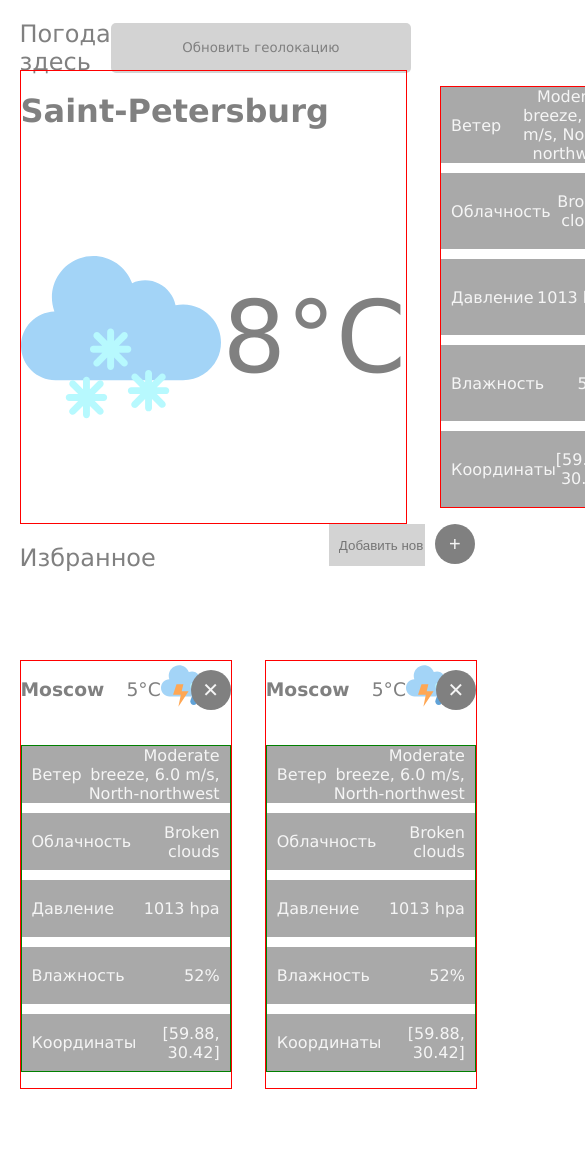
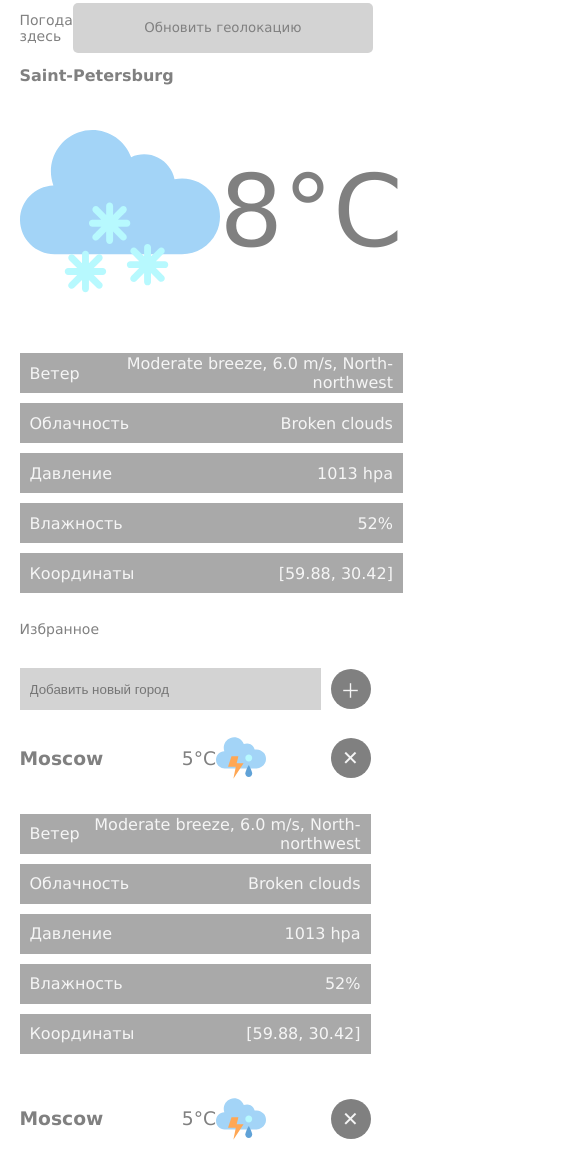
Before and after one commit to WildOne2802/weather-project-web, a plain HTML site: page index.html in a window 390 px wide. Shown: the top 1151 px of the page, 585 px wide, since content can reach past the window. Drawn offline with Linux system fonts and the light colour scheme.

Commit message:
Added mobile version

```diff
--- a/index.html
+++ b/index.html
@@ -56,7 +56,7 @@
     <h2 class="commonTitle">Избранное</h2>
     <div id="townSelectionDiv">
         <input placeholder="Добавить новый город" id="townInput"/>
-        <button class="roundButton"><a class="roundButtonTextCentralize">+</a></button>
+        <button class="roundButton"><a class="roundButtonTextCentralize">＋</a></button>
     </div>
     <div class="weatherCard">
         <div class="cardTitleBox">
--- a/weatherPageStyles.css
+++ b/weatherPageStyles.css
@@ -2,13 +2,13 @@
     margin: 0;
     padding-left: 5%;
     padding-right: 5%;
+    overflow-x: hidden;
 }
 
 #header {
     width: 100%;
     display: grid;
     grid-template-columns: 1fr 1fr 1fr;
-    height: 70px;
 }
 
 .commonTitle {
@@ -73,7 +73,6 @@
     width: 100%;
     display: grid;
     grid-template-columns: 1fr 1fr;
-    border: solid 1px red;
     grid-template-rows: min-content;
 }
 
@@ -85,7 +84,6 @@
     grid-row-gap: 10px;
     list-style-type: none;
     padding: 0;
-    border: solid 1px red;
 }
 
 .descriptionLine {
@@ -109,7 +107,7 @@
     grid-template-columns: 1fr 1fr;
     grid-column-gap: 10%;
     grid-template-rows: 5% 1fr 1fr 1fr;
-    grid-row-gap: 5%;
+    grid-row-gap: 20px;
 }
 
 .roundButton {
@@ -132,11 +130,12 @@
 #townSelectionDiv {
     display: flex;
     justify-content: flex-end;
+    align-items: center;
 }
 
 #townInput {
     height: 40px;
-    width: 40%;
+    flex: 1;
     margin-right: 10px;
     background-color: lightgray;
     border: solid 0px gray;
@@ -144,6 +143,7 @@
 }
 
 .miniIcon {
+    flex: 2;
     width: 50px;
     height: 50px;
 }
@@ -157,7 +157,6 @@
     grid-row-gap: 10px;
     list-style-type: none;
     padding: 0;
-    border: solid 1px green;
 }
 
 .cardTitleBox {
@@ -182,11 +181,84 @@
     display: grid;
     grid-template-rows: min-content;
     grid-row-gap: 10px;
-    border: solid 1px red;
 }
 
 .temperatureWeatherBox {
     display: flex;
     justify-content: space-between;
     width: 20%;
+    align-items: center;
 }
+
+@media screen and (max-width: 965px) {
+    #header {
+        width: 100%;
+        display: grid;
+        grid-template-columns: 1fr 1fr;
+    }
+
+    #mainSection {
+        width: 100%;
+        display: grid;
+        grid-template-columns: 1fr;
+        grid-template-rows: 1fr 1fr;
+        grid-row-gap: 10px;
+    }
+
+    #footer {
+        display: grid;
+        grid-template-columns: 1fr;
+        grid-column-gap: 10%;
+        grid-template-rows: 40px 40px repeat(6, 1fr);
+        grid-row-gap: 20px;
+    }
+
+    #townSelectionDiv {
+        display: flex;
+        justify-content: space-between;
+    }
+}
+
+@media screen and (max-width: 320px){
+    #body{
+        overflow-x: visible;
+    }
+}
+
+@media only screen and (hover: none){
+    #header {
+        width: 100%;
+        display: grid;
+        grid-template-columns: 1fr 1fr;
+    }
+
+    #mainSection {
+        width: 100%;
+        display: grid;
+        grid-template-columns: 1fr;
+        grid-template-rows: 1fr 1fr;
+        grid-row-gap: 10px;
+    }
+
+    #footer {
+        display: grid;
+        grid-template-columns: 1fr;
+        grid-column-gap: 10%;
+        grid-template-rows: 40px 40px repeat(6, 1fr);
+        grid-row-gap: 20px;
+    }
+
+    #townSelectionDiv {
+        display: flex;
+        justify-content: space-between;
+    }
+}
+
+@media screen and (max-width: 520px){
+    .commonTitle {
+        font-size: 14px;
+    }
+    #mainTitle{
+        font-size: 16px;
+    }
+}
```
